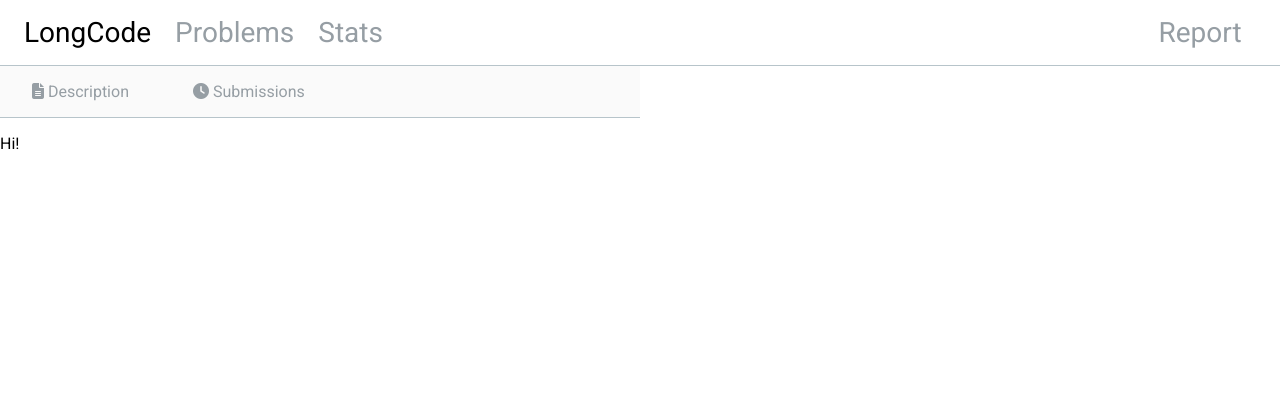
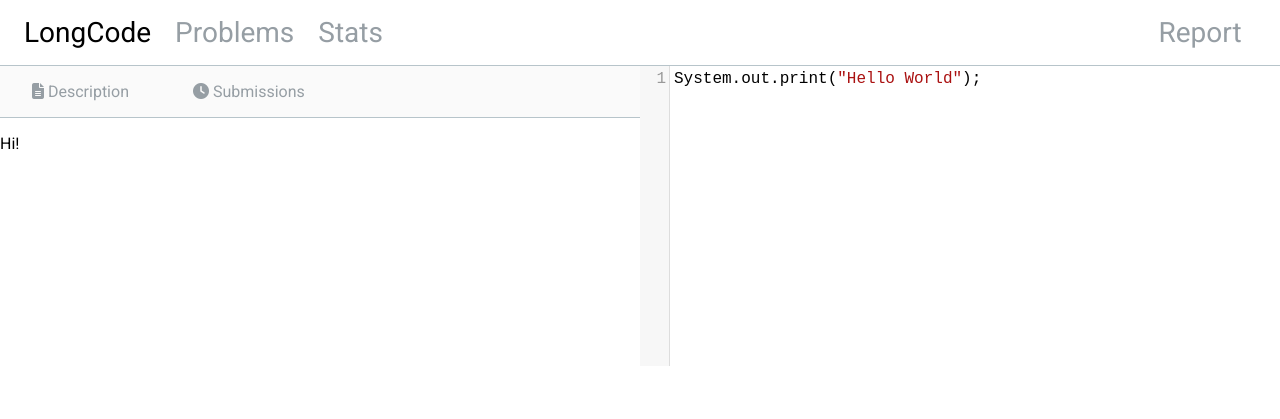
Before and after one commit to DerekZZhu/LongCode, a plain HTML site: page index.html in a window 1280 px wide. Drawn offline with nearby package versions, Linux system fonts and the light colour scheme.

Commit message:
Set up codemirror codepane

```diff
--- a/index.html
+++ b/index.html
@@ -62,9 +62,7 @@
                 </div>
                 <div class="editor child">
                     <div class="content">
-                        <div id="editor">
-
-                        </div>
+                        <div id="codepane"></div>
                     </div>
                 </div>
             </div>
@@ -72,6 +70,7 @@
         </main>
 
         <script type="text/javascript" src="https://cdnjs.cloudflare.com/ajax/libs/codemirror/5.52.2/codemirror.min.js"></script>
+        <script src="https://cdnjs.cloudflare.com/ajax/libs/codemirror/5.58.3/mode/clike/clike.min.js"></script>
         <script src="server.js"></script>
     </body>
 </html>
--- a/server.js
+++ b/server.js
@@ -0,0 +1,6 @@
+CodeMirror(document.querySelector('#codepane'), {
+    lineNumbers: true,
+    tabSize: 2,
+    value: 'System.out.print("Hello World");',
+    mode: 'text/x-java'
+});
```
